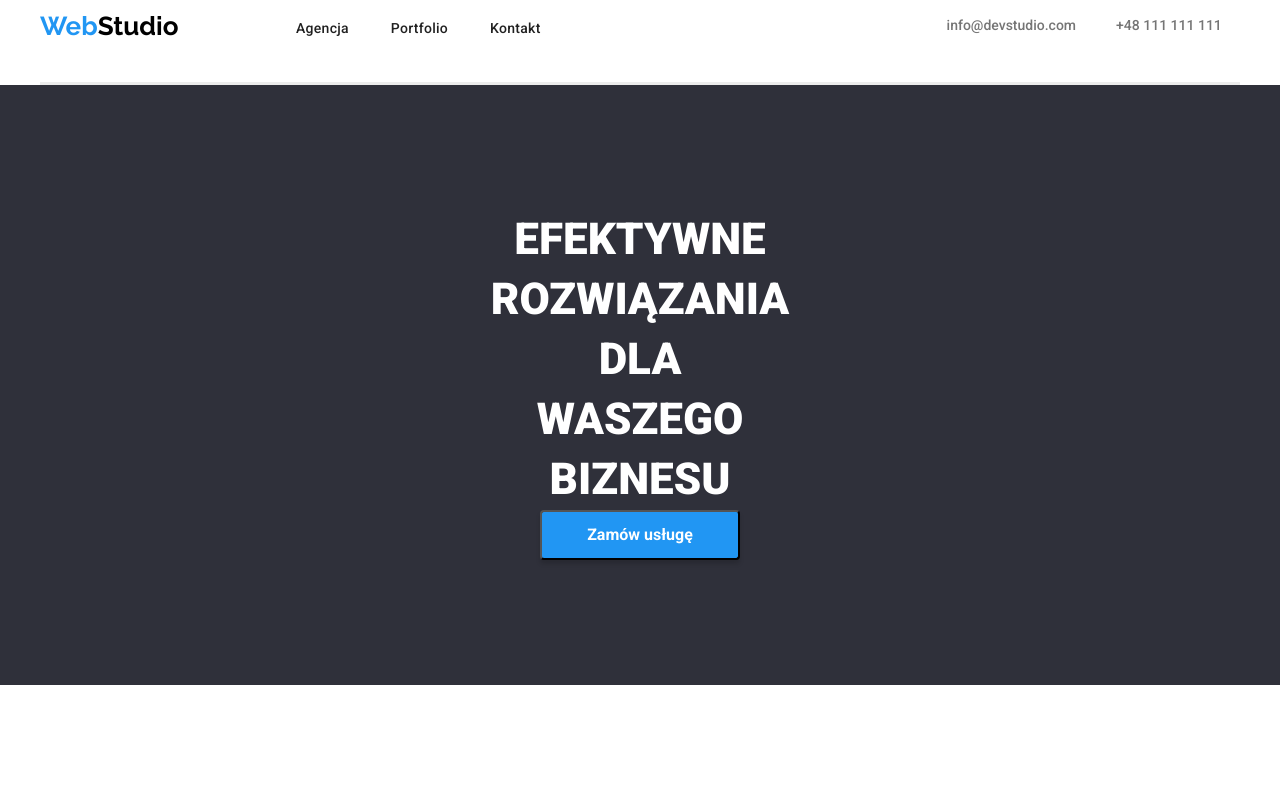
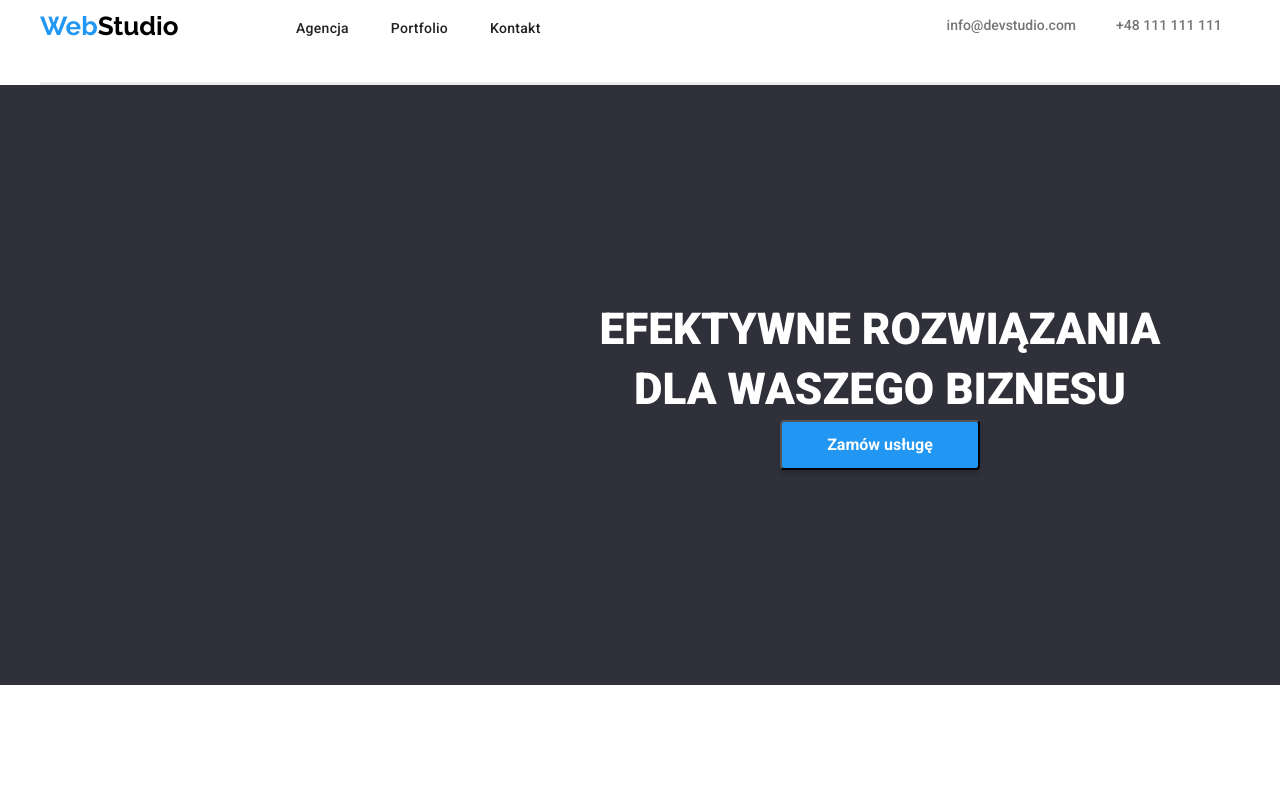
Before and after one commit to jaciubas/goit-markup-hw-03, a plain HTML site: page index.html in a window 1280 px wide. Shown: the top 790 px of the page. Drawn offline with nearby package versions, Linux system fonts and the light colour scheme.

Commit message:
Add files via upload

```diff
--- a/css/styles.css
+++ b/css/styles.css
@@ -198,8 +198,8 @@ body {
   height: 600px;
 
   justify-content: center;
-  padding-left: 620px;
-  padding-right: 620px;
+  padding-left: 280px;
+  padding-right: 280px;
   flex-direction: column;
 }
 .head .top {
--- a/index.html
+++ b/index.html
@@ -57,8 +57,10 @@
 
     <main>
       <section class="head section">
-        <h1 class="top">EFEKTYWNE ROZWIĄZANIA DLA WASZEGO BIZNESU</h1>
-        <button class="btnIndex">Zamów usługę</button>
+        <div class="container head">
+          <h1 class="top">EFEKTYWNE ROZWIĄZANIA DLA WASZEGO BIZNESU</h1>
+          <button class="btnIndex">Zamów usługę</button>
+        </div>
       </section>
       <section class="section">
         <div class="container">
@@ -196,7 +198,7 @@
       </section>
     </main>
     <footer class="footer">
-      <div class="container footer">
+      <div class="container">
         <a class="web-studio-footer reference" href="./index.html"
           ><span class="web">Web</span><span class="studio">Studio</span></a
         >
```
